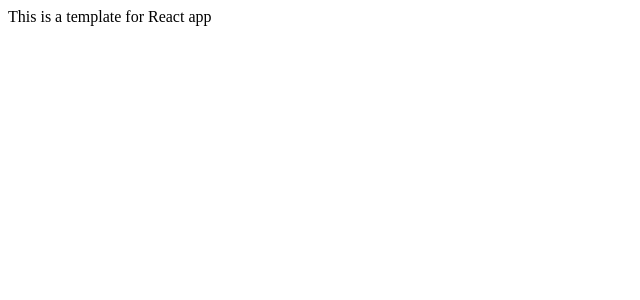
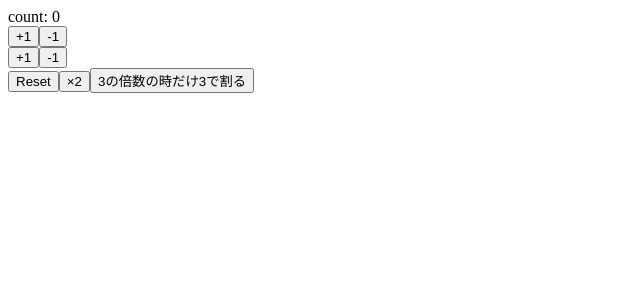
Before and after one commit to mrmtsu/react-hooks-101, a React (Create React App) app: page / in a window 1280 px wide. Shown: the top 300 px of the page, without its empty margins (0-640 px from the left). Built offline with nearby package versions, Linux system fonts and the light colour scheme.

Commit message:
my first react Hook with usestate

```diff
--- a/src/App.js
+++ b/src/App.js
@@ -1,7 +1,43 @@
-import React from "react";
+import React, { useState } from "react";
 
 const App = () => {
-  return <div>This is a template for React app</div>;
+  const [count, setCount] = useState(0);
+
+  const increment = () => setCount(count + 1);
+  const decrement = () => setCount(count - 1);
+
+  const increment2 = () => setCount((previousCount) => previousCount + 1);
+  const decrement2 = () => setCount((previousCount) => previousCount - 1);
+
+  const reset = () => setCount(0);
+  const double = () => setCount(count * 2);
+  const divied3 = () =>
+    setCount((previousCount) => {
+      if (previousCount % 3 === 0) {
+        return previousCount / 3;
+      } else {
+        return previousCount;
+      }
+    });
+
+  return (
+    <>
+      <div>count: {count}</div>
+      <div>
+        <button onClick={increment}>+1</button>
+        <button onClick={decrement}>-1</button>
+      </div>
+      <div>
+        <button onClick={increment2}>+1</button>
+        <button onClick={decrement2}>-1</button>
+      </div>
+      <div>
+        <button onClick={reset}>Reset</button>
+        <button onClick={double}>×2</button>
+        <button onClick={divied3}>3の倍数の時だけ3で割る</button>
+      </div>
+    </>
+  );
 };
 
 export default App;
```
